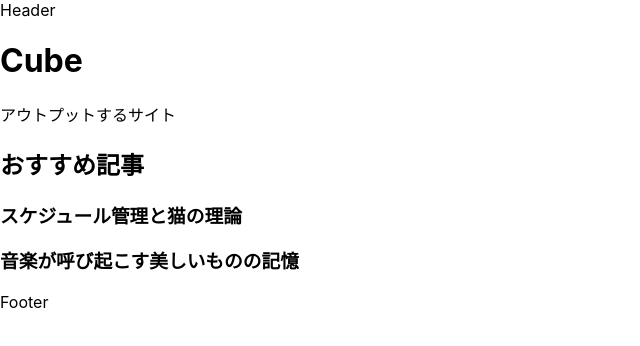
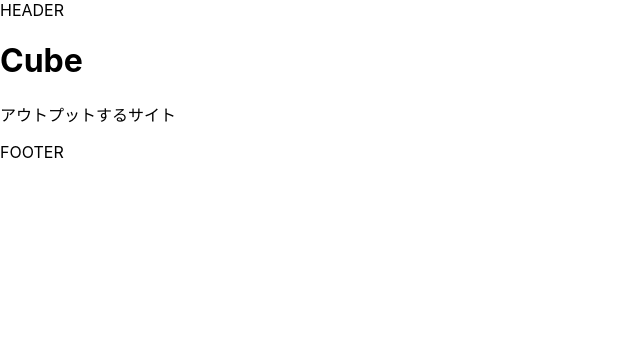
Before and after one commit to Kurogoma939/nextjs_app, a Next.js app: page / in a window 1280 px wide. Shown: the top 346 px of the page, without its empty margins (0-640 px from the left). Built offline with nearby package versions, Linux system fonts and the light colour scheme.

Commit message:
ヘッダー・フッダーの分割

```diff
--- /dev/null
+++ b/components/footer.js
@@ -0,0 +1,7 @@
+export default function Footer() {
+    return (
+        <footer>
+            <p>FOOTER</p>
+        </footer>
+    )
+}
--- /dev/null
+++ b/components/header.js
@@ -0,0 +1,7 @@
+export default function Header() {
+    return (
+        <header>
+            HEADER
+        </header>
+    )
+}
--- /dev/null
+++ b/components/hero.js
@@ -0,0 +1,8 @@
+export default function Hero() {
+    return (
+        <header>
+            <h1>Cube</h1>
+            <p>アウトプットするサイト</p>
+        </header>
+    )
+}
--- a/pages/index.js
+++ b/pages/index.js
@@ -1,23 +1,18 @@
-import Head from 'next/head'
-import Image from 'next/image'
-import styles from '../styles/Home.module.css'
 import React from 'react'
-import Post from './post'
+import Header from '../components/header';
+import Hero from '../components/hero';
+import Footer from '../components/footer';
 
 export default function Home() {
   const subtitle = 'アウトプットするサイト';
 
   return (
     <>
-      <header>Header</header>
+      <Header />
       <main>
-        <div>
-          <h1>Cube</h1>
-          <p>{subtitle}</p>
-          <Post />
-        </div>
+        <Hero />
       </main>
-      <footer>Footer</footer>
+      <Footer />
     </>
   )
 }
```
Also changed, not shown: components/post.js (renamed from pages/post.js).
